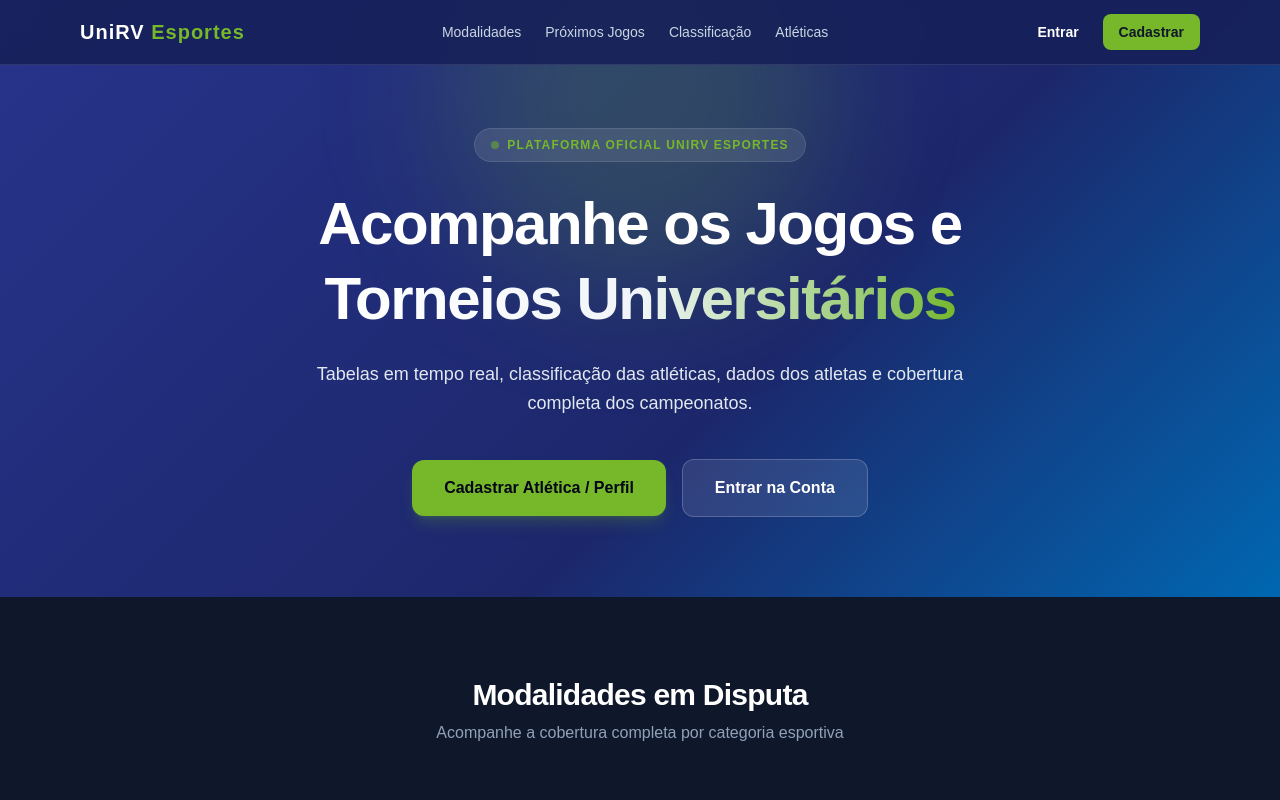
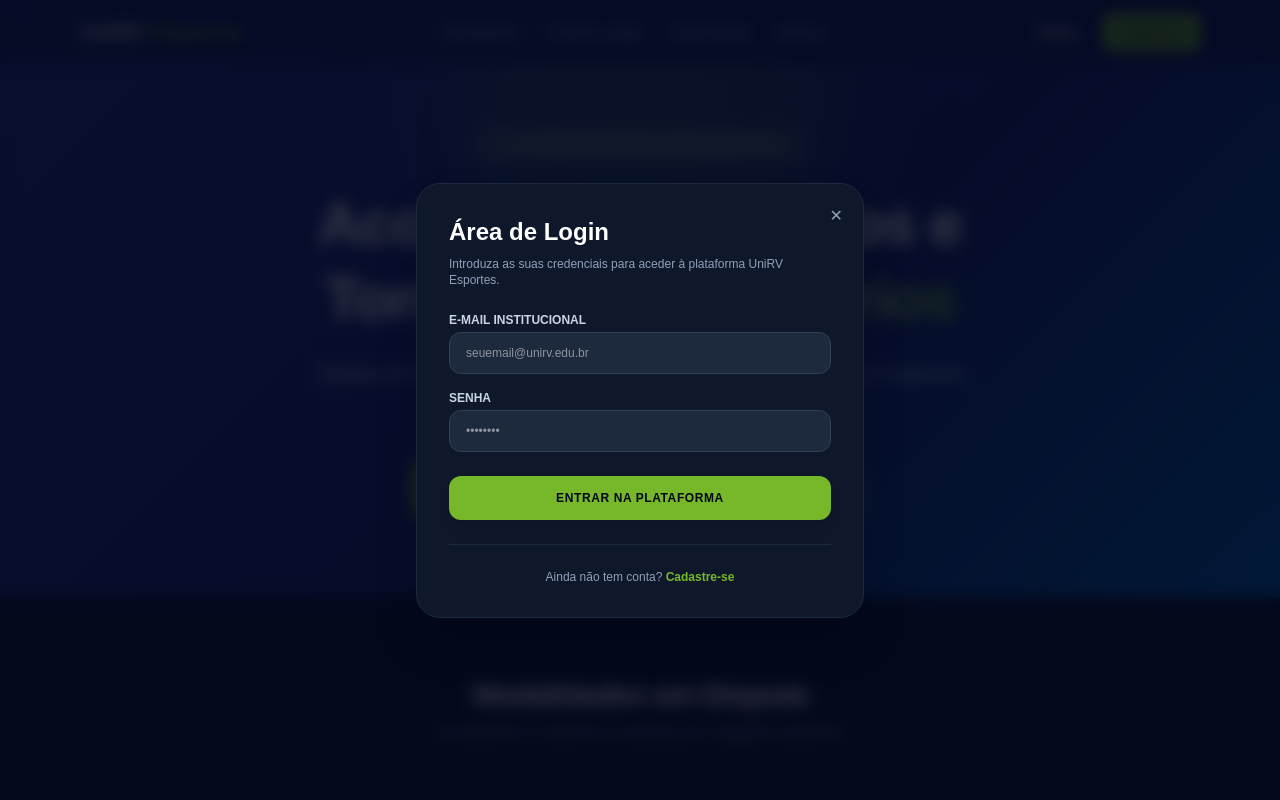
Before and after one commit to daniel-carvalho11/unirv-sports, a Next.js app in the folder apps/web/: page / in a window 1280 px wide. Both pictures are taken after a click on the button "Entrar". Shown: the top 800 px of the page. Built offline with nearby package versions, Linux system fonts and the light colour scheme; no server answers.

Commit message:
Funcionalidade: adicionar componente AuthModal para autenticação de usuários e implementar função de login na API

```diff
--- a/apps/web/src/app/page.tsx
+++ b/apps/web/src/app/page.tsx
@@ -8,6 +8,7 @@
 import { LeaderboardSection } from '@/components/LeaderboardSection';
 import { AthleticsGridSection } from '@/components/AthleticsGridSection';
 import { Footer } from '@/components/Footer';
+import { AuthModal } from '@/components/AuthModal';
 
 export default function Home() {
   const [authModal, setAuthModal] = useState<{ isOpen: boolean; type: 'login' | 'register' }>({
@@ -16,7 +17,11 @@
   });
 
   const handleOpenAuth = (type: 'login' | 'register') => {
-    setAuthModal({ isOpen: type === 'register' ? true : true, type });
+    setAuthModal({ isOpen: true, type });
+  };
+
+  const handleCloseAuth = () => {
+    setAuthModal((prev) => ({ ...prev, isOpen: false }));
   };
 
   return (
@@ -28,6 +33,13 @@
       <LeaderboardSection />
       <AthleticsGridSection />
       <Footer />
+
+      <AuthModal
+        isOpen={authModal.isOpen}
+        type={authModal.type}
+        onClose={handleCloseAuth}
+        onSwitchType={(type) => setAuthModal({ isOpen: true, type })}
+      />
     </main>
   );
 }
--- /dev/null
+++ b/apps/web/src/components/AuthModal.tsx
@@ -0,0 +1,123 @@
+'use client';
+
+import React, { useState } from 'react';
+import { loginRequest } from '@/lib/api';
+
+interface AuthModalProps {
+  isOpen: boolean;
+  type: 'login' | 'register';
+  onClose: () => void;
+  onSwitchType: (type: 'login' | 'register') => void;
+}
+
+export function AuthModal({ isOpen, type, onClose, onSwitchType }: AuthModalProps) {
+  const [email, setEmail] = useState('');
+  const [password, setPassword] = useState('');
+  const [loading, setLoading] = useState(false);
+  const [error, setError] = useState<string | null>(null);
+
+  if (!isOpen) return null;
+
+  const handleSubmit = async (e: React.FormEvent) => {
+    e.preventDefault();
+    setError(null);
+    setLoading(true);
+
+    try {
+      if (type === 'login') {
+        const data = await loginRequest(email, password);
+
+        // Guarda o token de acesso no localStorage
+        localStorage.setItem('accessToken', data.accessToken);
+        localStorage.setItem('user', JSON.stringify(data.user));
+
+        alert(`Bem-vindo, ${data.user.email}! Login efetuado com sucesso.`);
+        onClose();
+      } else {
+        alert('O registo direto pode ser efetuado após a criação da conta via API ou painel de gestão.');
+      }
+    } catch (err: any) {
+      setError(err.message || 'Ocorreu um erro ao conectar ao servidor.');
+    } finally {
+      setLoading(false);
+    }
+  };
+
+  return (
+    <div className="fixed inset-0 z-50 flex items-center justify-center p-4 bg-slate-950/80 backdrop-blur-sm">
+      <div className="relative w-full max-w-md bg-slate-900 rounded-3xl border border-slate-800 p-8 shadow-2xl">
+        <button
+          onClick={onClose}
+          className="absolute top-5 right-5 text-slate-400 hover:text-white transition-colors"
+        >
+          ✕
+        </button>
+
+        <h3 className="text-2xl font-black text-white mb-2">
+          {type === 'login' ? 'Área de Login' : 'Criar Conta'}
+        </h3>
+        <p className="text-xs text-slate-400 mb-6">
+          {type === 'login'
+            ? 'Introduza as suas credenciais para aceder à plataforma UniRV Esportes.'
+            : 'Selecione o seu perfil para aceder às funcionalidades.'}
+        </p>
+
+        {error && (
+          <div className="mb-4 p-3 rounded-xl bg-red-500/10 border border-red-500/20 text-red-400 text-xs font-semibold">
+            {error}
+          </div>
+        )}
+
+        <form onSubmit={handleSubmit} className="space-y-4">
+          <div>
+            <label className="block text-xs font-bold text-slate-300 uppercase mb-1">
+              E-mail Institucional
+            </label>
+            <input
+              type="email"
+              required
+              value={email}
+              onChange={(e) => setEmail(e.target.value)}
+              placeholder="seuemail@unirv.edu.br"
+              className="w-full text-xs rounded-xl border border-slate-700 bg-slate-800 text-white focus:border-unirv-green focus:ring-1 focus:ring-unirv-green py-3 px-4 outline-none"
+            />
+          </div>
+
+          <div>
+            <label className="block text-xs font-bold text-slate-300 uppercase mb-1">
+              Senha
+            </label>
+            <input
+              type="password"
+              required
+              value={password}
+              onChange={(e) => setPassword(e.target.value)}
+              placeholder="••••••••"
+              className="w-full text-xs rounded-xl border border-slate-700 bg-slate-800 text-white focus:border-unirv-green focus:ring-1 focus:ring-unirv-green py-3 px-4 outline-none"
+            />
+          </div>
+
+          <button
+            type="submit"
+            disabled={loading}
+            className="w-full py-3.5 bg-unirv-green hover:bg-unirv-mid-green text-slate-950 font-bold text-xs uppercase tracking-wider rounded-xl shadow-lg transition-all duration-200 mt-2 disabled:opacity-50"
+          >
+            {loading ? 'A autenticar...' : type === 'login' ? 'Entrar na Plataforma' : 'Continuar'}
+          </button>
+        </form>
+
+        <div className="pt-6 mt-6 border-t border-slate-800 text-center">
+          <p className="text-xs text-slate-400">
+            {type === 'login' ? 'Ainda não tem conta?' : 'Já possui uma conta?'}{' '}
+            <button
+              onClick={() => onSwitchType(type === 'login' ? 'register' : 'login')}
+              className="font-bold text-unirv-green hover:underline"
+            >
+              {type === 'login' ? 'Cadastre-se' : 'Entrar'}
+            </button>
+          </p>
+        </div>
+      </div>
+    </div>
+  );
+}
--- /dev/null
+++ b/apps/web/src/lib/api.ts
@@ -0,0 +1,18 @@
+const API_URL = process.env.NEXT_PUBLIC_API_URL || 'http://localhost:3000';
+
+export async function loginRequest(email: string, password: string) {
+  const response = await fetch(`${API_URL}/auth/login`, {
+    method: 'POST',
+    headers: {
+      'Content-Type': 'application/json',
+    },
+    body: JSON.stringify({ email, password }),
+  });
+
+  if (!response.ok) {
+    const errorData = await response.json().catch(() => ({}));
+    throw new Error(errorData.message || 'Falha ao efetuar login. Verifique as credenciais.');
+  }
+
+  return response.json(); // Retorna { accessToken, user }
+}
```
